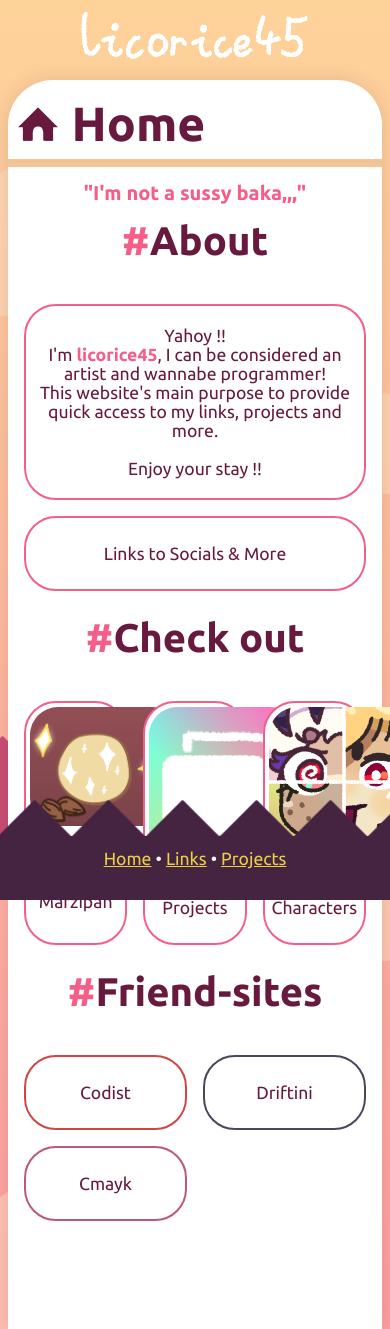
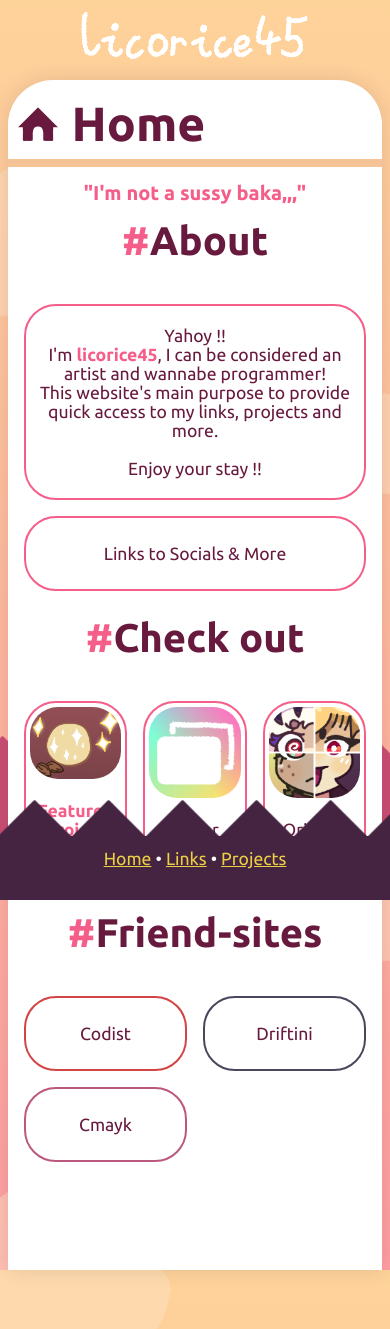
Before and after one commit to licorice45/licorice45.github.io, a Jekyll site: the page built from index.md, in a window 390 px wide. Built offline with Jekyll 4.4.1, drawn with Linux system fonts in a browser that asks for light colours.

Commit message:
mobile fix

```diff
--- a/_data/links_misc.yml
+++ b/_data/links_misc.yml
@@ -15,5 +15,5 @@
 - name: Planet Minecraft
   hover: Minceraft !
   url: https://www.planetminecraft.com/member/licorice45/
-  image: https://static.planetminecraft.com/files/avatar/3_1.png
+  image: /assets/sprites/links/pmc-logo.png
   bgcolor: '#0D74D3'
--- a/_sass/panels.sass
+++ b/_sass/panels.sass
@@ -141,7 +141,6 @@ div
 	border-radius: 32px
 	max-height: 150px
 	max-width: 100%
-	min-width: 150px
 
 	@include size(768px)
 		border-radius: 28px
```
Also changed, not shown: assets/sprites/links/discord-mark.svg, assets/sprites/links/github-mark.svg, assets/sprites/links/pmc-logo.png (added).
